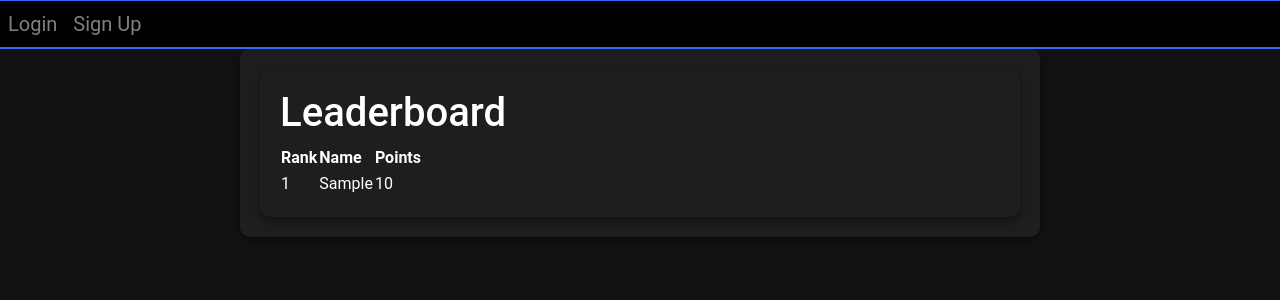
After one commit to vidx0/Lock_In, a Flask app: page /leaderboard in a window 1280 px wide. The commit adds this page. Shown: the top 300 px of the page. Run offline with Flask 3, Linux system fonts and the light colour scheme; tables that the repository leaves empty hold one stand-in row (values such as "Sample post"); some libraries are stand-ins or nearby versions.

Commit message:
Leaderboard

```diff
--- a/website/static/css/forum.css
+++ b/website/static/css/forum.css
@@ -113,6 +113,8 @@ form button {
 form button:hover {
     color: #3393c3;
 }
+
+/*navbar*/
 .navbar {
     background-color: black;
     border-bottom: 2px solid rgb(49, 108, 255); /* Optional: Adds a highlight border */
--- /dev/null
+++ b/website/static/css/leaderboard.css
@@ -0,0 +1,122 @@
+body {
+    background-color: #121212;
+    color: #ffffff;
+    font-family: 'Roboto', sans-serif;
+}
+
+/* Leaderboard Container */
+.container {
+    max-width: 800px;
+    margin: 10 auto;
+    padding: 20px;
+    background-color: #1e1e1e;
+    border-radius: 10px;
+    box-shadow: 0 4px 8px rgba(0, 0, 0, 0.4);
+
+
+
+
+}
+
+/* Heading Style */
+.text-primary {
+    color: rgb(49, 108, 255);
+    font-weight: 700;
+    text-align: center;
+    margin-bottom: 20px;
+}
+
+/* Table Style */
+.table {
+    width: 100%;
+    border-collapse: collapse;
+    margin-top: 20px;
+    color: #eaeaea;
+}
+
+.table thead {
+    background-color: #2b2b2b;
+}
+
+.table thead th {
+    text-align: center;
+    padding: 10px;
+    color: rgb(49, 108, 255);
+    font-weight: 600;
+    text-transform: uppercase;
+}
+
+.table tbody tr {
+    border-bottom: 1px solid #333;
+}
+
+.table tbody tr:nth-child(odd) {
+    background-color: #1a1a1a;
+}
+
+.table tbody tr:nth-child(even) {
+    background-color: #242424;
+}
+
+.table tbody td {
+    padding: 10px;
+    text-align: center;
+}
+
+.table tbody tr:hover {
+    background-color: rgba(49, 108, 255, 0.2);
+}
+
+/* Rank Styling */
+.table tbody td:first-child {
+    font-weight: bold;
+    color: rgb(49, 108, 255);
+}
+/*navbar*/
+.navbar {
+    background-color: black;
+    border-bottom: 2px solid rgb(49, 108, 255); /* Optional: Adds a highlight border */
+    margin: 0; /* Remove any margin */
+    padding: 0; /* Remove any padding */
+    display: flexbox;
+    gap: 30px;
+}
+
+
+
+/* Navbar links */
+.navbar .nav-link {
+    color: rgb(49, 108, 255); /* Set the text color for the links */
+    font-weight: normal; /* Optional: Makes the text bold */
+    font-size: 20px;
+    transition: color 0.3s ease; /* Smooth color transition */
+}
+
+/* Navbar links hover effect */
+.navbar .nav-link:hover {
+    background-color: rgb(49, 108, 255);
+    color: black; /* Change text color to white on hover */
+    text-decoration: none; /* Optional: Adds underline on hover */
+    transform: scale(1.1);
+}
+
+/* Active link style */
+.navbar .nav-link.active {
+    color: black; /* Active link text color */
+    text-shadow: 0px 0px 10px rgb(49, 108, 255); /* Glow effect on the active link */
+}
+
+/* Navbar toggler (hamburger icon for mobile) */
+.navbar-toggler {
+    border-color: rgb(49, 108, 255); /* Toggler border color */
+}
+
+.navbar-toggler-icon {
+    background-color: rgb(49, 108, 255); /* Toggler icon color */
+}
+
+/* Collapsed navbar content */
+.collapse {
+    background-color: black; /* Collapsed menu background */
+    border-top: 1px solid rgb(49, 108, 255); /* Optional: Add a border at the top of the dropdown */
+}
--- a/website/templates/base.html
+++ b/website/templates/base.html
@@ -31,6 +31,9 @@
 				<div class="navbar-nav">
 					{% if user.is_authenticated %}
 					<a class="nav-item nav-link" id="home" href="/">Home</a>
+					<a class="nav-item nav-link" id="leaderboard" href="/leaderboard"
+						>Leaderboard</a
+					>
 					<a class="nav-item nav-link" id="timer" href="/timer">Timer</a>
 					<a class="nav-item nav-link" id="upload" href="/upload">Upload</a>
 					<a class="nav-item nav-link" id="video_list" href="/videos">Videos</a>
@@ -91,7 +94,10 @@
 				});
 			}
 		</script>
-		<script src="https://kit.fontawesome.com/9027733492.js" crossorigin="anonymous"></script>
+		<script
+			src="https://kit.fontawesome.com/9027733492.js"
+			crossorigin="anonymous"
+		></script>
 		{% endblock %} {% block css %}
 		<link
 			rel="stylesheet"
--- /dev/null
+++ b/website/templates/leaderboard.html
@@ -0,0 +1,31 @@
+{% extends "base.html" %} {% block title %}Leaderboard{% endblock %}{% block
+content %}
+<div class="container">
+	<h1 class="title">Leaderboard</h1>
+	<table class="leaderboard-table">
+		<thead>
+			<tr>
+				<th>Rank</th>
+				<th>Name</th>
+				<th>Points</th>
+			</tr>
+		</thead>
+		<tbody>
+			{% for user in users %}
+			<tr>
+				<td>{{ loop.index }}</td>
+				<!-- Rank is the loop index -->
+				<td>{{ user.first_name }}</td>
+				<td>{{ user.points }}</td>
+			</tr>
+			{% endfor %}
+		</tbody>
+	</table>
+</div>
+{% endblock %} {% block css %}
+<link
+	rel="stylesheet"
+	href="{{ url_for('static', filename='css/leaderboard.css') }}"
+/>
+
+{% endblock %}
--- a/website/views.py
+++ b/website/views.py
@@ -250,3 +250,9 @@ def get_video(video_id):
         mimetype=mime_type or "application/octet-stream",  # Fallback MIME type
         headers={"Content-Disposition": f"inline; filename={video.filename}"}
     )
+
+@views.route('/leaderboard')
+def leaderboard():
+    # Fetch all users ordered by points in descending order
+    users = User.query.order_by(User.points.desc()).all()
+    return render_template('leaderboard.html', users=users, user=current_user)
```
